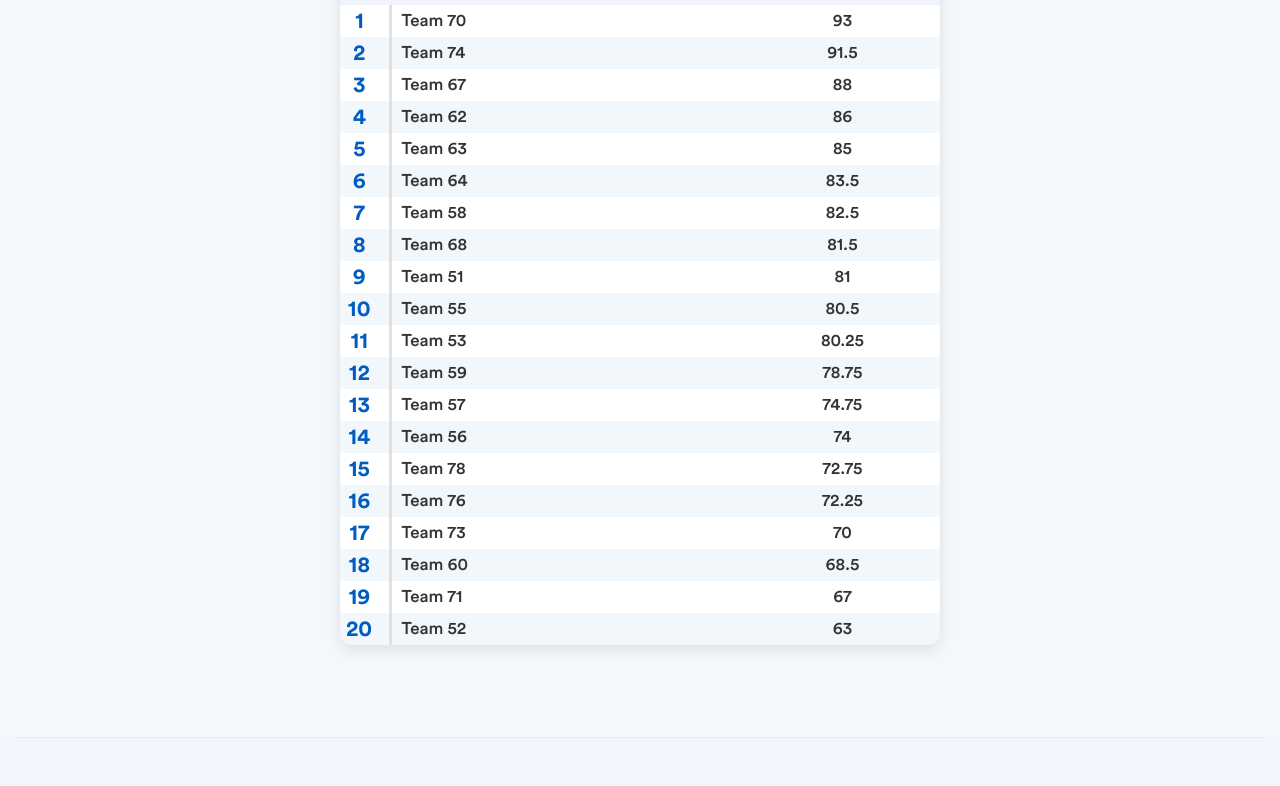
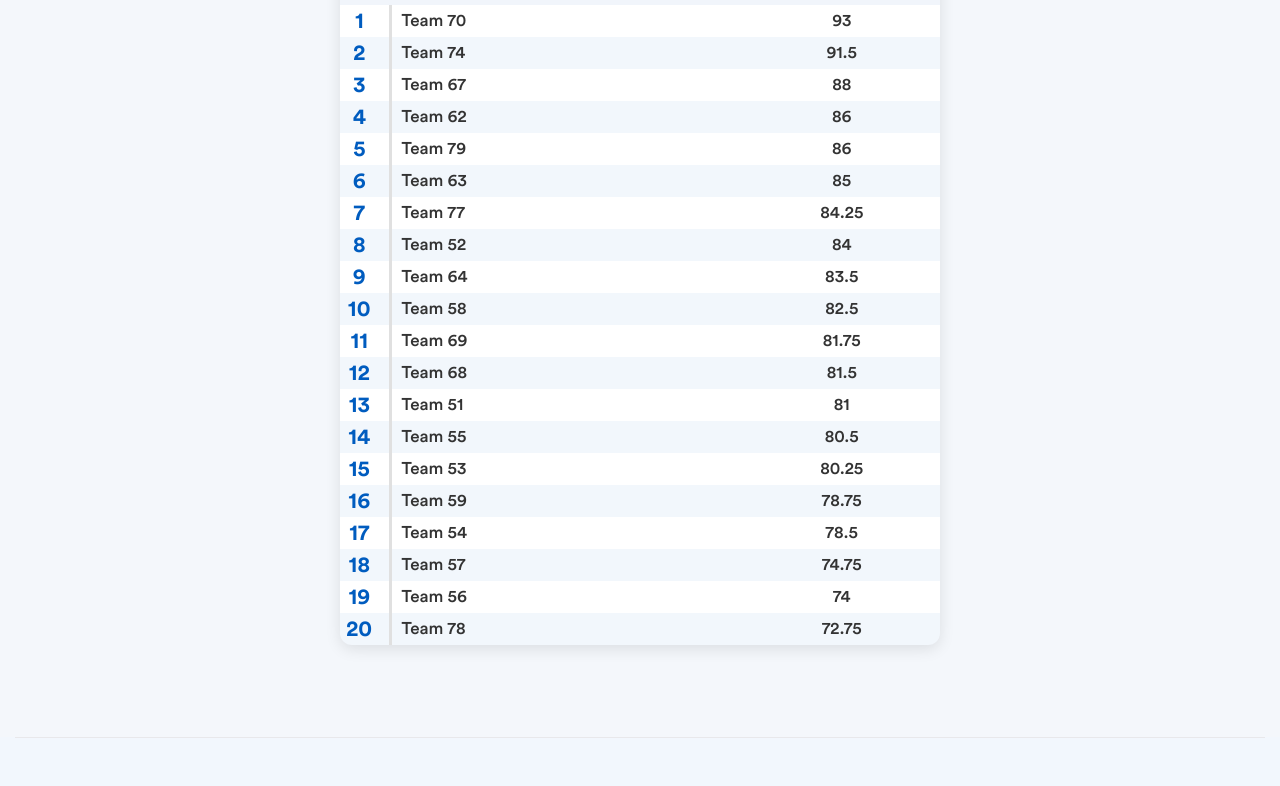
Before and after one commit to MTH35H4RK/robotiquefsr, a plain HTML site: page clr2024.html in a window 1280 px wide. Shown: the part 1360-2146 px from the top of the page. Drawn offline with nearby package versions, Linux system fonts and the light colour scheme; files that its build step writes are made by us from their sources; files whose address does not match are found by name.

Commit message:
pts_24_11_24

```diff
--- a/clr2024.html
+++ b/clr2024.html
@@ -305,83 +305,83 @@
         </tr>
         <tr>
           <td class="ranking">5</td>
+          <td class="position">Team 79</td>
+          <td>86</td>
+        </tr>
+        <tr>
+          <td class="ranking">6</td>
           <td class="position">Team 63</td>
           <td>85</td>
         </tr>
         <tr>
-          <td class="ranking">6</td>
+          <td class="ranking">7</td>
+          <td class="position">Team 77</td>
+          <td>84.25</td>
+        </tr>
+        <tr>
+          <td class="ranking">8</td>
+          <td class="position">Team 52</td>
+          <td>84</td>
+        </tr>
+        <tr>
+          <td class="ranking">9</td>
           <td class="position">Team 64</td>
           <td>83.5</td>
         </tr>
         <tr>
-          <td class="ranking">7</td>
+          <td class="ranking">10</td>
           <td class="position">Team 58</td>
           <td>82.5</td>
         </tr>
         <tr>
-          <td class="ranking">8</td>
+          <td class="ranking">11</td>
+          <td class="position">Team 69</td>
+          <td>81.75</td>
+        </tr>
+        <tr>
+          <td class="ranking">12</td>
           <td class="position">Team 68</td>
           <td>81.5</td>
         </tr>
         <tr>
-          <td class="ranking">9</td>
+          <td class="ranking">13</td>
           <td class="position">Team 51</td>
           <td>81</td>
         </tr>
         <tr>
-          <td class="ranking">10</td>
+          <td class="ranking">14</td>
           <td class="position">Team 55</td>
           <td>80.5</td>
         </tr>
         <tr>
-          <td class="ranking">11</td>
+          <td class="ranking">15</td>
           <td class="position">Team 53</td>
           <td>80.25</td>
         </tr>
         <tr>
-          <td class="ranking">12</td>
+          <td class="ranking">16</td>
           <td class="position">Team 59</td>
           <td>78.75</td>
         </tr>
         <tr>
-          <td class="ranking">13</td>
+          <td class="ranking">17</td>
+          <td class="position">Team 54</td>
+          <td>78.5</td>
+        </tr>
+        <tr>
+          <td class="ranking">18</td>
           <td class="position">Team 57</td>
           <td>74.75</td>
         </tr>
         <tr>
-          <td class="ranking">14</td>
+          <td class="ranking">19</td>
           <td class="position">Team 56</td>
           <td>74</td>
         </tr>
         <tr>
-          <td class="ranking">15</td>
+          <td class="ranking">20</td>
           <td class="position">Team 78</td>
           <td>72.75</td>
-        </tr>
-        <tr>
-          <td class="ranking">16</td>
-          <td class="position">Team 76</td>
-          <td>72.25</td>
-        </tr>
-        <tr>
-          <td class="ranking">17</td>
-          <td class="position">Team 73</td>
-          <td>70</td>
-        </tr>
-        <tr>
-          <td class="ranking">18</td>
-          <td class="position">Team 60</td>
-          <td>68.5</td>
-        </tr>
-        <tr>
-          <td class="ranking">19</td>
-          <td class="position">Team 71</td>
-          <td>67</td>
-        </tr>
-        <tr>
-          <td class="ranking">20</td>
-          <td class="position">Team 52</td>
-          <td>63</td>
         </tr>
 
         <p>
```
